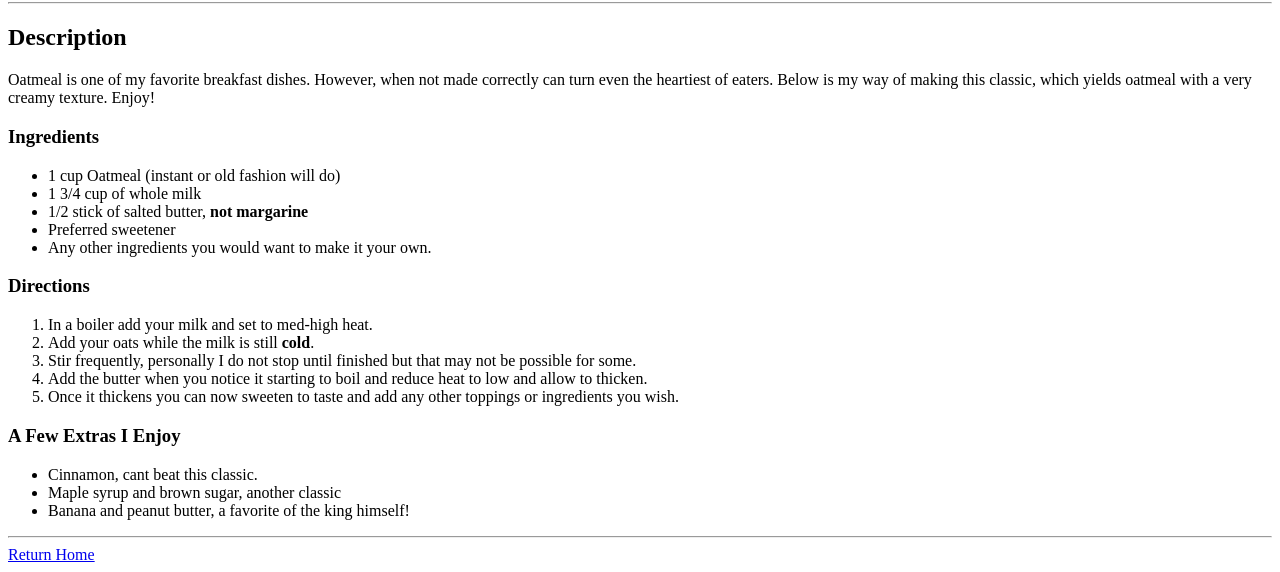
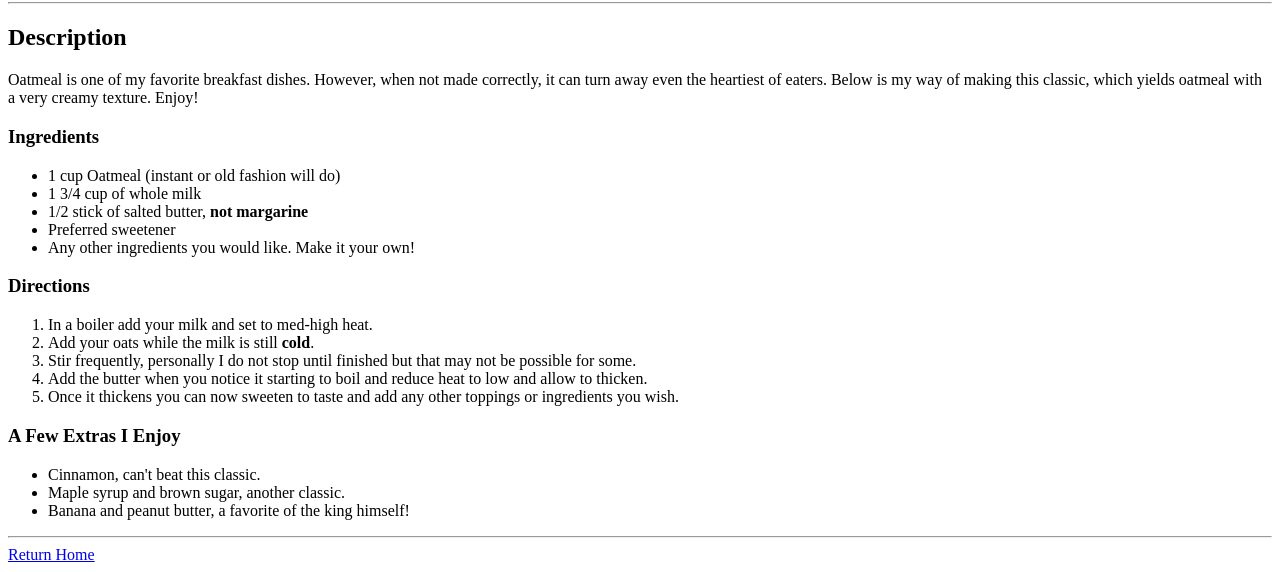
Before and after one commit to mikebrowning2000/odin-recipes, a plain HTML site: page recipes/oatmeal.html in a window 1280 px wide. Shown: the part 352-924 px from the top of the page. Drawn offline with Linux system fonts and the light colour scheme.

Commit message:
Change wording and fix punctuation in recipe docs

```diff
--- a/recipes/oatmeal.html
+++ b/recipes/oatmeal.html
@@ -10,7 +10,7 @@
     <img src="../img/oatmeal.jpg" width="350" alt="bowl of oatmeal with raspberries, chia seeds, and yogurt">
     <hr>
     <h2>Description</h2>
-    <p>Oatmeal is one of my favorite breakfast dishes. However, when not made correctly can turn even the heartiest of eaters. Below is my way of making this classic, which yields oatmeal with a very creamy texture. Enjoy! </p>
+    <p>Oatmeal is one of my favorite breakfast dishes. However, when not made correctly, it can turn away even the heartiest of eaters. Below is my way of making this classic, which yields oatmeal with a very creamy texture. Enjoy! </p>
 
 
 
@@ -21,7 +21,7 @@
         <li>1 3/4 cup of whole milk</li>
         <li>1/2 stick of salted butter, <strong>not margarine</strong></li>
         <li>Preferred sweetener</li>
-        <li>Any other ingredients you would want to make it your own.</li>
+        <li>Any other ingredients you would like. Make it your own!</li>
 
     </ul>
 
@@ -38,8 +38,8 @@
     <h3>A Few Extras I Enjoy</h3>
 
     <ul>
-        <li>Cinnamon, cant beat this classic.</li>
-        <li>Maple syrup and brown sugar, another classic</li>
+        <li>Cinnamon, can't beat this classic.</li>
+        <li>Maple syrup and brown sugar, another classic.</li>
         <li>Banana and peanut butter, a favorite of the king himself!</li>
     </ul>
 
```
Also changed, not shown: recipes/chickensalad.html (+1 -1 lines), recipes/shrimpandgrits.html (+1 -1 lines).
